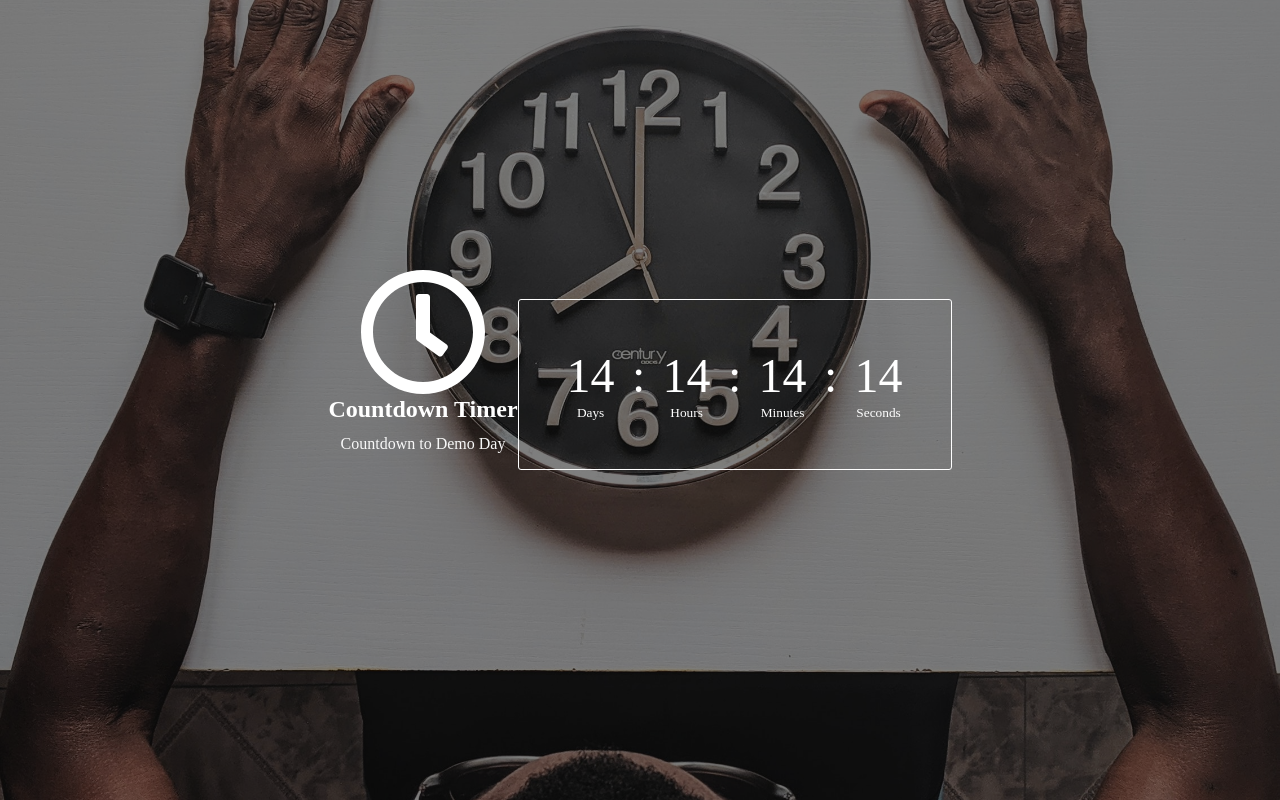
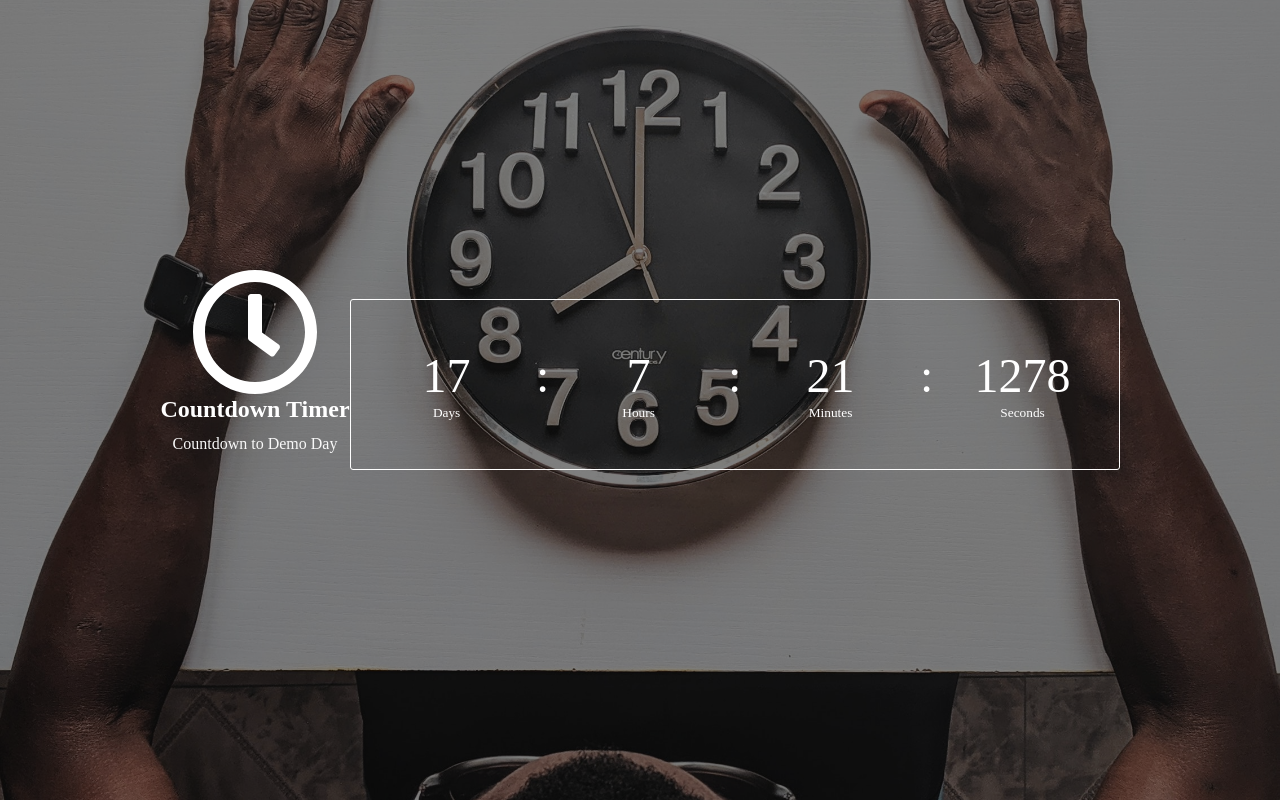
Before and after one commit to gabeaustin/countdown-timer, a React (Create React App) app: page / in a window 1280 px wide. Built offline with nearby package versions, Linux system fonts and the light colour scheme.

Commit message:
passed in days hours mins secs to display and get timer running

```diff
--- a/src/App.js
+++ b/src/App.js
@@ -1,4 +1,4 @@
-import React, { useRef, useState } from "react";
+import React, { useEffect, useRef, useState } from "react";
 
 import './App.css';
 // import { faHome, faClock } from "@fortawesome/free-solid-svg-icons";
@@ -14,16 +14,37 @@ const App = () => {
     let interval = useRef();
 
     const startTimer = () => {
-        const countdownDate = new("April 16, 2021 00:00:00").getTime();
+        const countdownDate = new Date("April 16, 2021 11:00:00").getTime();
 
         interval = setInterval(() => {
             const now = new Date().getTime();
             const distance = countdownDate - now;
 
             const days = Math.floor(distance / (1000 * 60 * 60 * 24));
+            const hours = Math.floor((distance % (1000 * 60 * 60 * 24) / (1000 * 60 * 60)));
+            const minutes = Math.floor((distance % (1000 * 60 * 60)) / (1000 * 60));
+            const seconds = Math.floor((distance % (1000 * 60 * 60)) / 1000);
 
+            if (distance < 0) {
+                // stop timer
+                clearInterval(interval.current);
+            } else {
+                // update timer
+                setTimerDays(days);
+                setTimerHours(hours);
+                setTimerMinutes(minutes);
+                setTimerSeconds(seconds);
+            };
         }, 1000);
     };
+
+    // componendDidMount
+    useEffect(() => {
+        startTimer();
+        return () => {
+            clearInterval(interval.current);
+        };
+    });
 
   return (
     <div className="container">
@@ -38,22 +59,22 @@ const App = () => {
                 </div>
                 <div>
                     <section>
-                        <p>14</p>
+                        <p>{ timerDays }</p>
                         <p><small>Days</small></p>
                     </section>
                     <span>:</span>
                     <section>
-                        <p>14</p>
+                        <p>{ timerHours }</p>
                         <p><small>Hours</small></p>
                     </section>
                     <span>:</span>
                     <section>
-                        <p>14</p>
+                        <p>{ timerMinutes }</p>
                         <p><small>Minutes</small></p>
                     </section>
                     <span>:</span>
                     <section>
-                        <p>14</p>
+                        <p>{ timerSeconds }</p>
                         <p><small>Seconds</small></p>
                     </section>
                 </div>
--- a/src/index.js
+++ b/src/index.js
@@ -2,7 +2,7 @@ import React from "react";
 import ReactDOM from "react-dom";
 import "font-awesome/css/font-awesome.min.css";
 import App from "./App";
-import "./fontawesome";
+// import "./fontawesome";
 
 ReactDOM.render(
     <App />, document.getElementById("root"),
```
